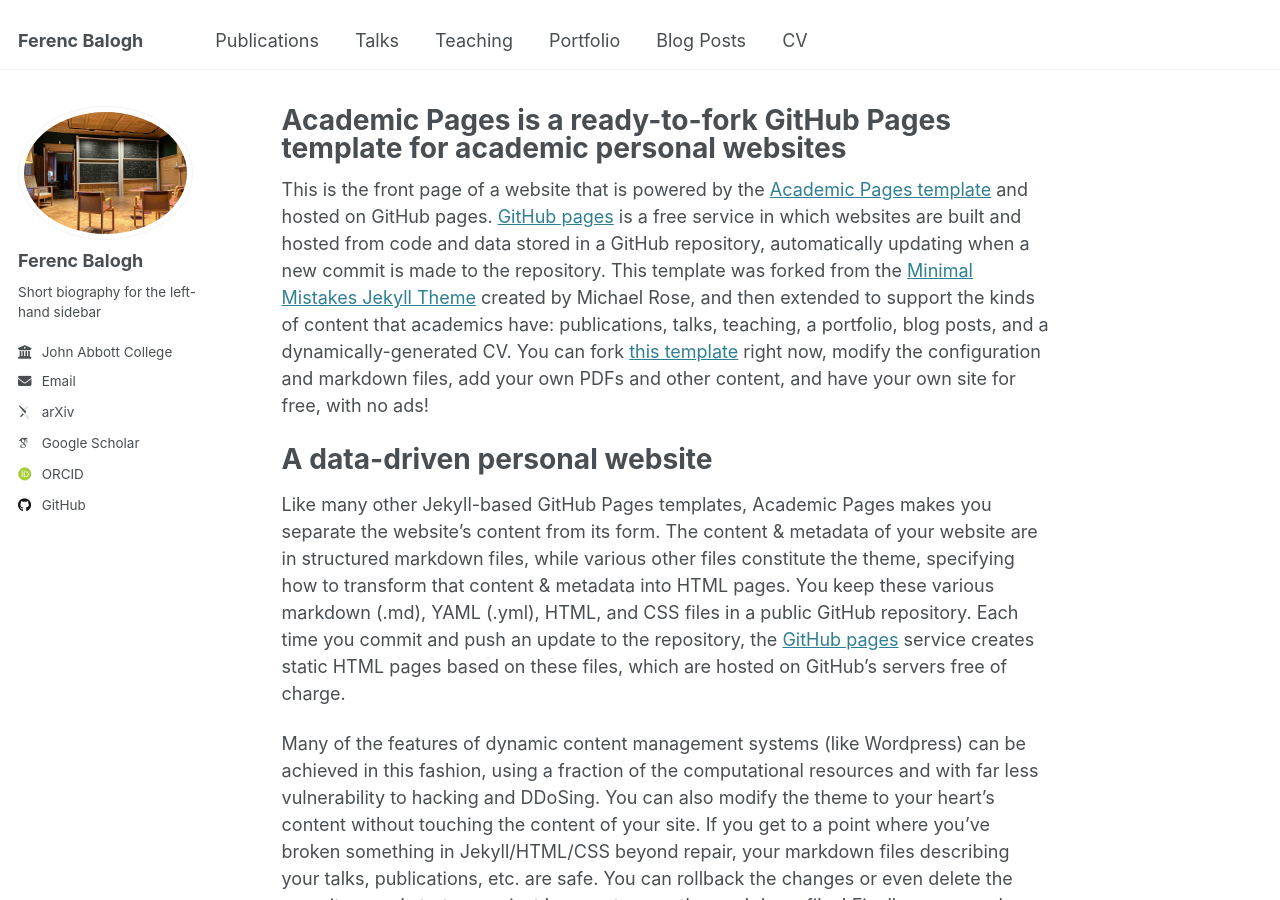
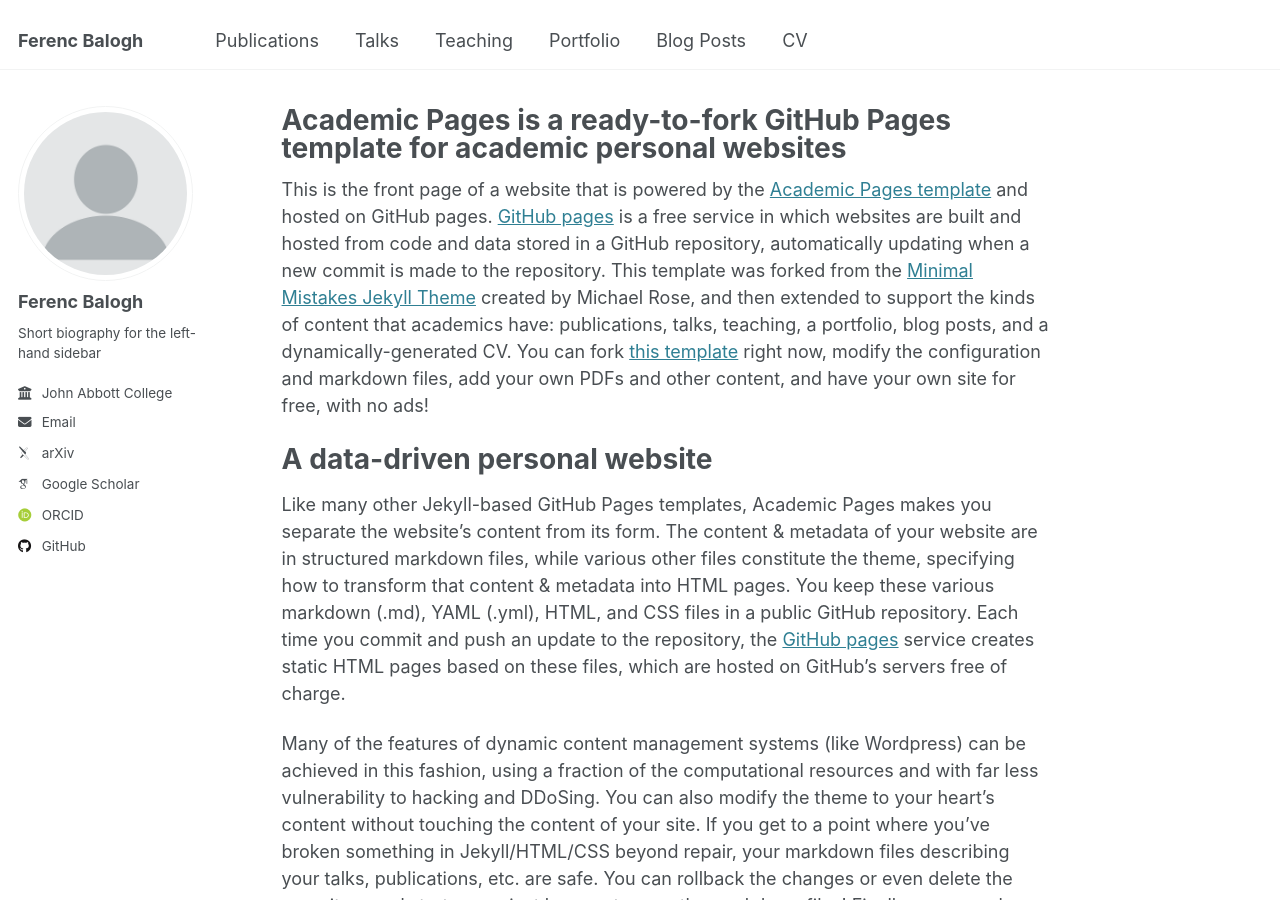
Before and after one commit to ferenc-balogh-math/ferenc-balogh-math.github.io, a Jekyll site: the page built from _pages/about.md, in a window 1280 px wide and 900 px high. Built offline with Jekyll 4.4.1, drawn with Linux system fonts in a browser that asks for light colours; some web fonts are replaced.

Commit message:
Update _config.yml

```diff
--- a/_config.yml
+++ b/_config.yml
@@ -22,7 +22,7 @@ repository               : "ferenc-balogh-math.github.io"
 #               Additional customization can be done by editing /_includes/author-profile.html
 author:
   # Biographic information
-  avatar           : "MF.jpg"
+  avatar           : "profile.png"
   name             : "Ferenc Balogh"
   pronouns         : # example: "she/her"
   bio              : "Short biography for the left-hand sidebar"
```
